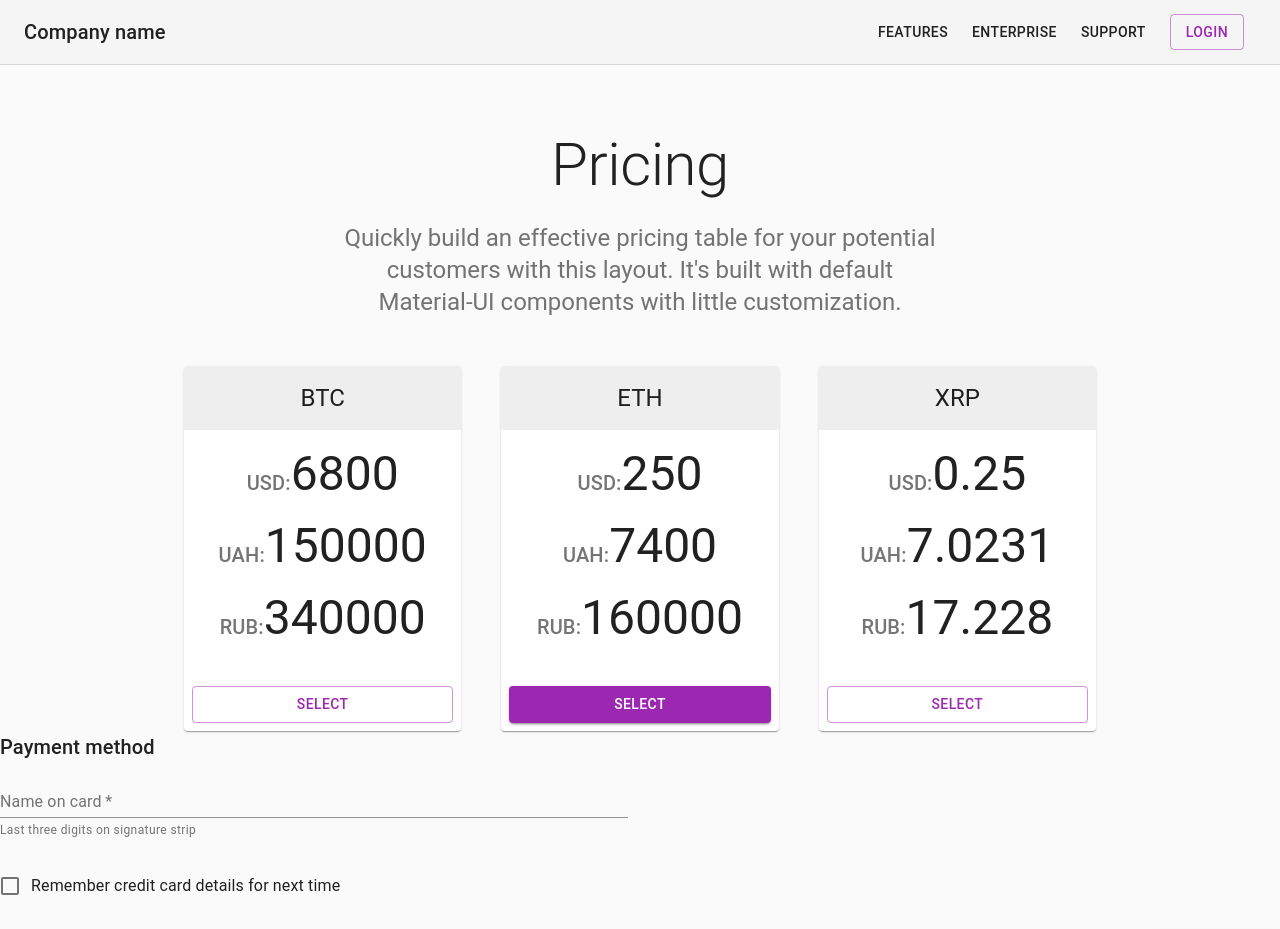
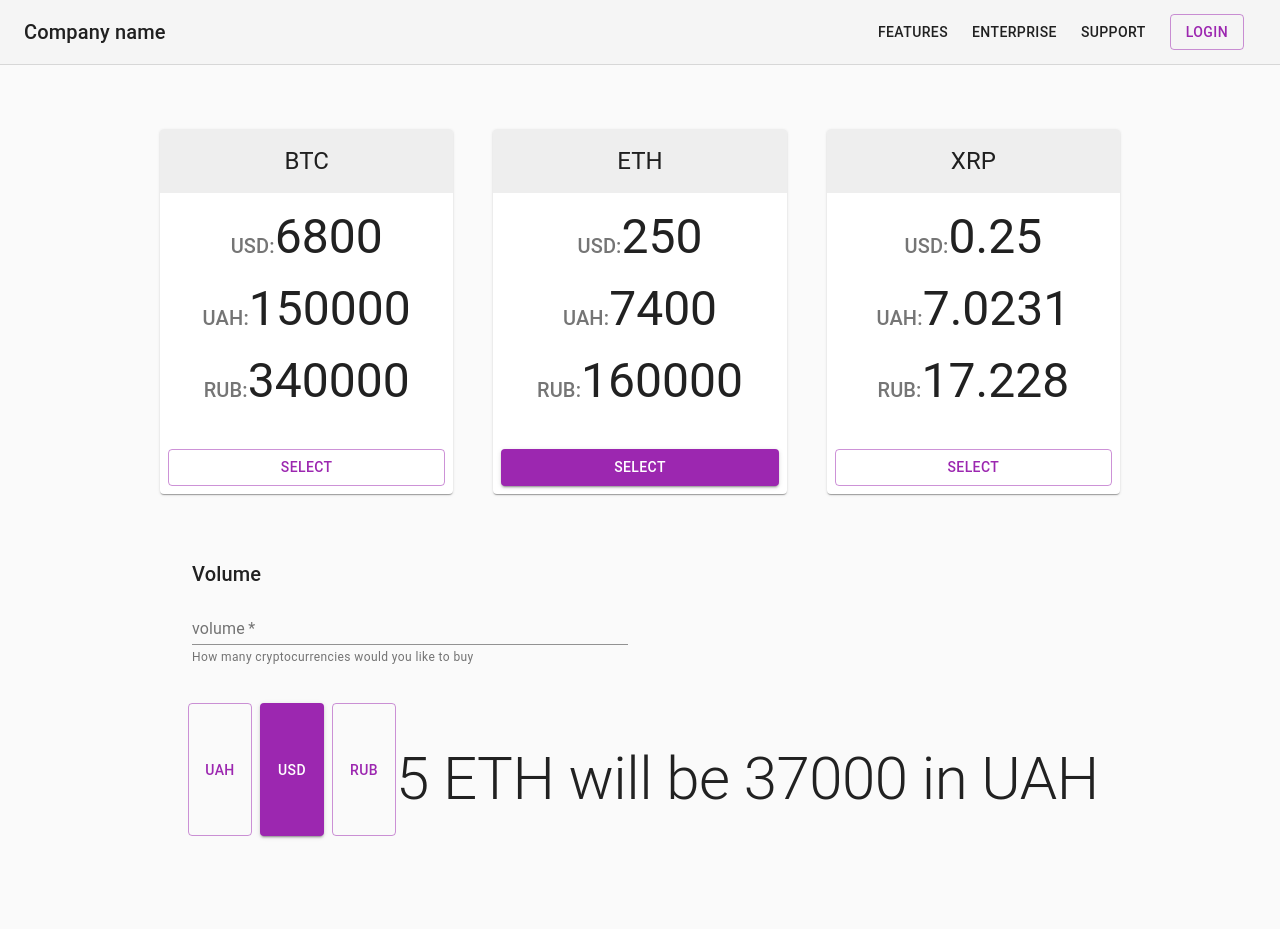
Before and after one commit to scotch02/react-redux-saga, a React (Create React App) app: page / in a window 1280 px wide. Shown: the top 929 px of the page. Built offline with nearby package versions, Linux system fonts and the light colour scheme.

Commit message:
Let's think the template is ready

```diff
--- a/src/App.js
+++ b/src/App.js
@@ -40,7 +40,6 @@ function App() {
       <ThemeProvider theme={theme}>
         <CssBaseline />
         <RRSAppBar />
-        <RRSHeroUnit />
         <RRSMain />
         <RRSFooter />
       </ThemeProvider>
--- a/src/components/PaymentForm/PaymentForm.js
+++ b/src/components/PaymentForm/PaymentForm.js
@@ -1,35 +1,71 @@
-import React from 'react';
-import Typography from '@material-ui/core/Typography';
-import Grid from '@material-ui/core/Grid';
-import TextField from '@material-ui/core/TextField';
-import FormControlLabel from '@material-ui/core/FormControlLabel';
-import Checkbox from '@material-ui/core/Checkbox';
+import React from "react";
+import Typography from "@material-ui/core/Typography";
+import Grid from "@material-ui/core/Grid";
+import TextField from "@material-ui/core/TextField";
+import { makeStyles } from "@material-ui/styles";
+import { Button } from "@material-ui/core";
+
+const useStyles = makeStyles(theme => ({
+  buttons: {
+    display: "flex",
+    justifyContent: "flex-end"
+  },
+  button: {
+    marginTop: theme.spacing(3),
+    marginLeft: theme.spacing(1)
+  },
+  result: {
+    padding: theme.spacing(8, 0, 0)
+  }
+
+}));
 
 export default function PaymentForm() {
+  const classes = useStyles();
+
   return (
     <>
       <Typography variant="h6" gutterBottom>
-        Payment method
+        Volume
       </Typography>
 
       <Grid container spacing={3}>
-
         <Grid item xs={12} md={6}>
           <TextField
             required
-            id="cardName"
-            label="Name on card"
-            helperText="Last three digits on signature strip"
+            id="volume"
+            label="volume"
+            helperText="How many cryptocurrencies would you like to buy"
             fullWidth
           />
         </Grid>
 
-        <Grid item xs={12}>
-          <FormControlLabel
-            control={<Checkbox color="secondary" name="saveCard" value="yes" />}
-            label="Remember credit card details for next time"
-          />
-        </Grid>
+        <Grid item xs={12} md={6}></Grid>
+        <div className={classes.buttons}>
+          <Button variant="outlined" color="primary" className={classes.button}>
+            UAH
+          </Button>
+          <Button
+            variant="contained"
+            color="primary"
+            className={classes.button}
+          >
+            USD
+          </Button>
+          <Button variant="outlined" color="primary" className={classes.button}>
+            RUB
+          </Button>
+        </div>
+        <Typography
+        component="h1"
+        variant="h2"
+        align="center"
+        color="textPrimary"
+        gutterBottom
+        className = {classes.result}
+      >
+        5 ETH will be 37000 in UAH
+      </Typography>
 
       </Grid>
     </>
--- a/src/components/RRSMain/RRSMain.js
+++ b/src/components/RRSMain/RRSMain.js
@@ -1,14 +1,9 @@
-import React from "react"
-import {
-  Container,
-  Grid,
-  Button
-} from "@material-ui/core"
+import React from "react";
+import { Container, Grid } from "@material-ui/core";
 
-import RRSCurrency from "../RRSCurrency/RRSCurrency"
-import Form from "../PaymentForm/PaymentForm"
-import { makeStyles } from "@material-ui/styles"
-
+import RRSCurrency from "../RRSCurrency/RRSCurrency";
+import Form from "../PaymentForm/PaymentForm";
+import { makeStyles } from "@material-ui/styles";
 
 const currencies = [
   {
@@ -27,30 +22,28 @@ const currencies = [
   },
   {
     title: "XRP",
-    usd: 0.2500,
+    usd: 0.25,
     uah: 7.0231,
     rub: 17.228,
     selected: false
   }
-]
+];
 
 const useStyles = makeStyles(theme => ({
-  buttons: {
-    display: 'flex',
-    justifyContent: 'flex-end',
+  currencies: {
+    padding: theme.spacing(8, 0, 0)
   },
-  button: {
-    marginTop: theme.spacing(3),
-    marginLeft: theme.spacing(1),
+  form: {
+    padding: theme.spacing(8, 4, 6)
   }
 }));
 
 export default function RRSMain() {
-  const classes = useStyles()
+  const classes = useStyles();
 
   return (
     <>
-      <Container maxWidth="md" component="main">
+      <Container maxWidth="md" component="main" className={classes.currencies}>
         <Grid container spacing={5} alignItems="flex-end">
           {currencies.map(currency => (
             <RRSCurrency {...currency} />
@@ -58,21 +51,9 @@ export default function RRSMain() {
         </Grid>
       </Container>
 
-      <Form />
-
-      <div className={classes.buttons}>
-        <Button className={classes.button}>
-          Back
-        </Button>
-        <Button
-          variant="contained"
-          color="primary"
-          className={classes.button}
-        >
-          Place order
-        </Button>
-      </div>
-
+      <Container maxWidth="md" component="main" className={classes.form}>
+        <Form />
+      </Container>
     </>
-  )
+  );
 }
```
